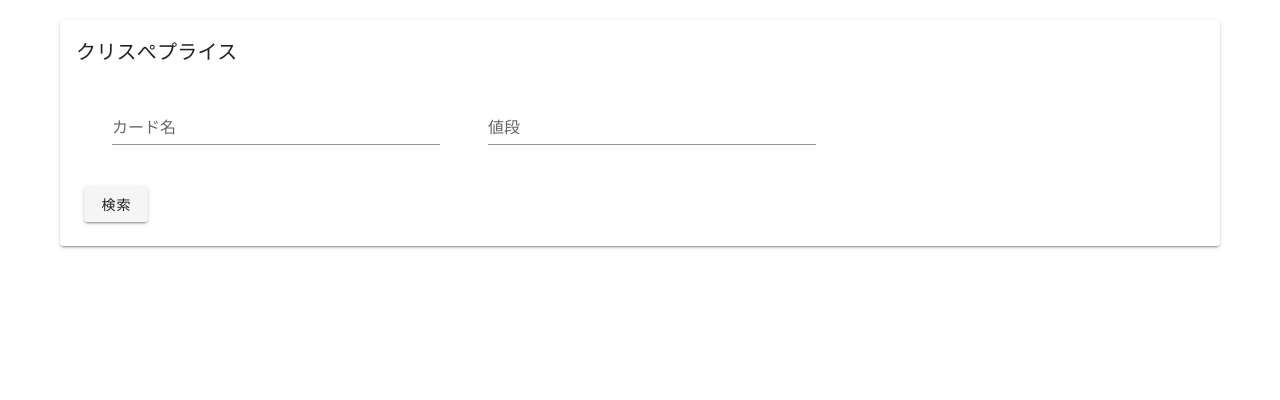
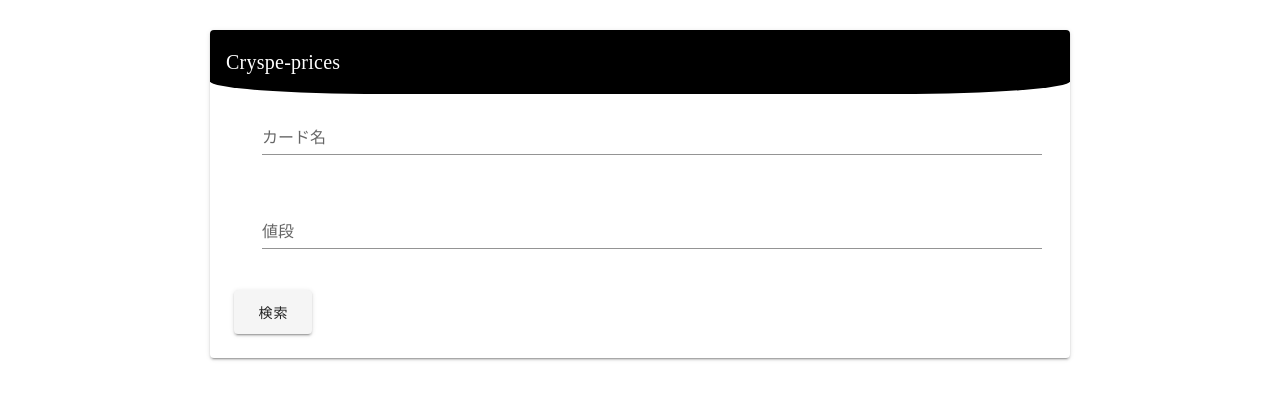
Before and after one commit to knakajima3027/cryspe-prices, a Vue app: page / in a window 1280 px wide. Shown: the top 400 px of the page. Built offline with nearby package versions, Linux system fonts and the light colour scheme.

Commit message:
コンポーネントの分割 デザインの変更

```diff
--- a/src/App.vue
+++ b/src/App.vue
@@ -1,100 +1,14 @@
 <template>
   <div>
-    <div class="search">
-    <v-card align-content="center">
-      <v-card-title class="title">クリスぺプライス</v-card-title>
-      <v-card-text>
-        <v-form>
-          <v-container>
-            <v-row class="blue lighten-4" justify="center" align-content="center">
-            <v-col cols="12" md="4">
-              <v-text-field v-model="name" prepend-icon="address-card" label="カード名" />
-            </v-col>
-            <v-col cols="12" md="4">
-              <v-text-field v-model="price" prepend-icon="usd-circle" label="値段" />
-            </v-col>
-            </v-row>
-          </v-container>
-          <v-card-actions>
-            <v-btn color="orange" @click="search()">検索</v-btn>
-          </v-card-actions>
-        </v-form>
-      </v-card-text>
-    </v-card>
-    </div>
-
-
-  <v-container>
-    <v-row class="blue lighten-4" style="height: 450px;" justify="center" align-content="center">
-    <v-col cols="6" xs="12" sm="6" md="3" lg="3" v-for="card in cards" v-bind:key="card.img">
-      <v-card class="mx-auto" max-width="344px">
-        <v-img :src="card.img" height="300px"></v-img>
-        <v-card-title>
-          {{ card["name"] }}
-        </v-card-title>
-        <v-card-subtitle>
-          <strong>{{ card["price"] }} 円</strong> ({{ card["store"] }})
-        </v-card-subtitle>
-      <v-card-actions>
-        <v-btn :href=card.url nuxt>詳細を確認する</v-btn>
-      <v-spacer></v-spacer>
-      </v-card-actions>
-
-      <v-expand-transition>
-        <div v-show="show">
-          <v-divider></v-divider>
-        </div>
-      </v-expand-transition>
-    </v-card>
-  </v-col>
-  </v-row>
-  </v-container>
+  <Search/>
   </div>
 </template>
 
-<style>
-  .search {
-    padding: 20px 60px;
-    text-align: center;
-  }
-</style>
 <script>
+import Search from './components/Search.vue'
 export default {
-  data () {
-    return {
-      cards: [],
-      name: '',
-      price: '',
-    }
-  },
-  methods: {
-    search () {
-      const params = { card_name: this.name, card_price: this.price};
-      if (this.price === "") {
-        params["card_price"] = 10 ** 20
-      }
-      const qs = new URLSearchParams(params);
-      fetch(`https://crypt-api.herokuapp.com/api?${qs}`)
-      .then( response => {
-        return response.json()
-      })
-      .then( response => {
-        this.cards = [];
-        for (let i = 0; i < response.length; i++) {
-          let card = {
-            "name": response[i]['name'],
-            "price": response[i]['price'],
-            "url": response[i]['url'],
-            "img": response[i]['img'],
-            "store": response[i]['store']
-          };
-          this.cards.push(card)
-        }
-      })
-      .catch( (err) => {
-        this.msg = err // エラー処理
-      });
-    }
+  components: {
+    Search
   }
 }
 </script>
--- /dev/null
+++ b/src/components/Cards.vue
@@ -0,0 +1,30 @@
+<template>
+  <v-container>
+    <v-row class="blue lighten-4" style="height: 450px;" justify="center" align-content="center">
+    <v-col cols="6" xs="12" sm="6" md="3" lg="3" v-for="card in cards" v-bind:key="card.img">
+      <v-card class="mx-auto" max-width="344px">
+        <v-img :src="card.img" height="300px"></v-img>
+        <v-card-title>
+          {{ card["name"] }}
+        </v-card-title>
+        <v-card-subtitle>
+          <strong>{{ card["price"] }} 円</strong> ({{ card["store"] }})
+        </v-card-subtitle>
+      <v-card-actions>
+        <v-btn :href=card.url nuxt>詳細を確認する</v-btn>
+      <v-spacer></v-spacer>
+      </v-card-actions>
+    </v-card>
+  </v-col>
+  </v-row>
+  </v-container>
+</template>
+
+<script>
+export default {
+  name: 'Cards',
+  props: {
+    cards: Array
+  }
+}
+</script>
--- /dev/null
+++ b/src/components/Search.vue
@@ -0,0 +1,94 @@
+<template>
+<div>
+  <div class="search">
+    <v-card color="success">
+      <v-card-title class="form-title" align="center">Cryspe-prices</v-card-title>
+      <v-card-text>
+        <v-form>
+          <v-container>
+            <v-row class="blue lighten-4" justify="center">
+            <v-col cols="12" md="12">
+              <v-text-field v-model="name" prepend-icon="address-card" label="カード名" />
+            </v-col>
+            <v-col cols="12" md="12">
+              <v-text-field v-model="price" prepend-icon="usd-circle" label="値段" />
+            </v-col>
+            </v-row>
+          </v-container>
+          <v-card-actions>
+            <v-btn large @click="search()">検索</v-btn>
+          </v-card-actions>
+        </v-form>
+      </v-card-text>
+    </v-card>
+  </div>
+  <Cards :cards="cards"/>
+</div>
+</template>
+
+<script>
+import Cards from './Cards.vue'
+export default {
+  components: {
+    Cards
+  },
+  name: 'Search',
+  data () {
+    return {
+      cards: [],
+      name: '',
+      price: '',
+    }
+  },
+  methods: {
+    search () {
+      const params = { card_name: this.name, card_price: this.price};
+      if (this.price === "") {
+        params["card_price"] = 10 ** 20
+      }
+      const qs = new URLSearchParams(params);
+      fetch(`https://crypt-api.herokuapp.com/api?${qs}`)
+      .then( response => {
+        return response.json()
+      })
+      .then( response => {
+        this.cards = [];
+        for (let i = 0; i < response.length; i++) {
+          let card = {
+            "name": response[i]['name'],
+            "price": response[i]['price'],
+            "url": response[i]['url'],
+            "img": response[i]['img'],
+            "store": response[i]['store']
+          };
+          this.cards.push(card)
+        }
+      })
+      .catch( (err) => {
+        this.msg = err // エラー処理
+      });
+    }
+  }
+}
+</script>
+
+<style>
+  .search {
+    padding: 30px 70px;
+    max-width: 1000px;
+    margin: 0 auto;
+  }
+  .form-title {
+    text-align: center;
+    font-size: 30px;
+    margin: auto;
+    padding: auto 10px;
+    color: #fff;
+    background: #000;
+    border-radius: 20%;
+  }
+  .btn {
+    text-align: center;
+    float: left;
+  }
+</style>
```
